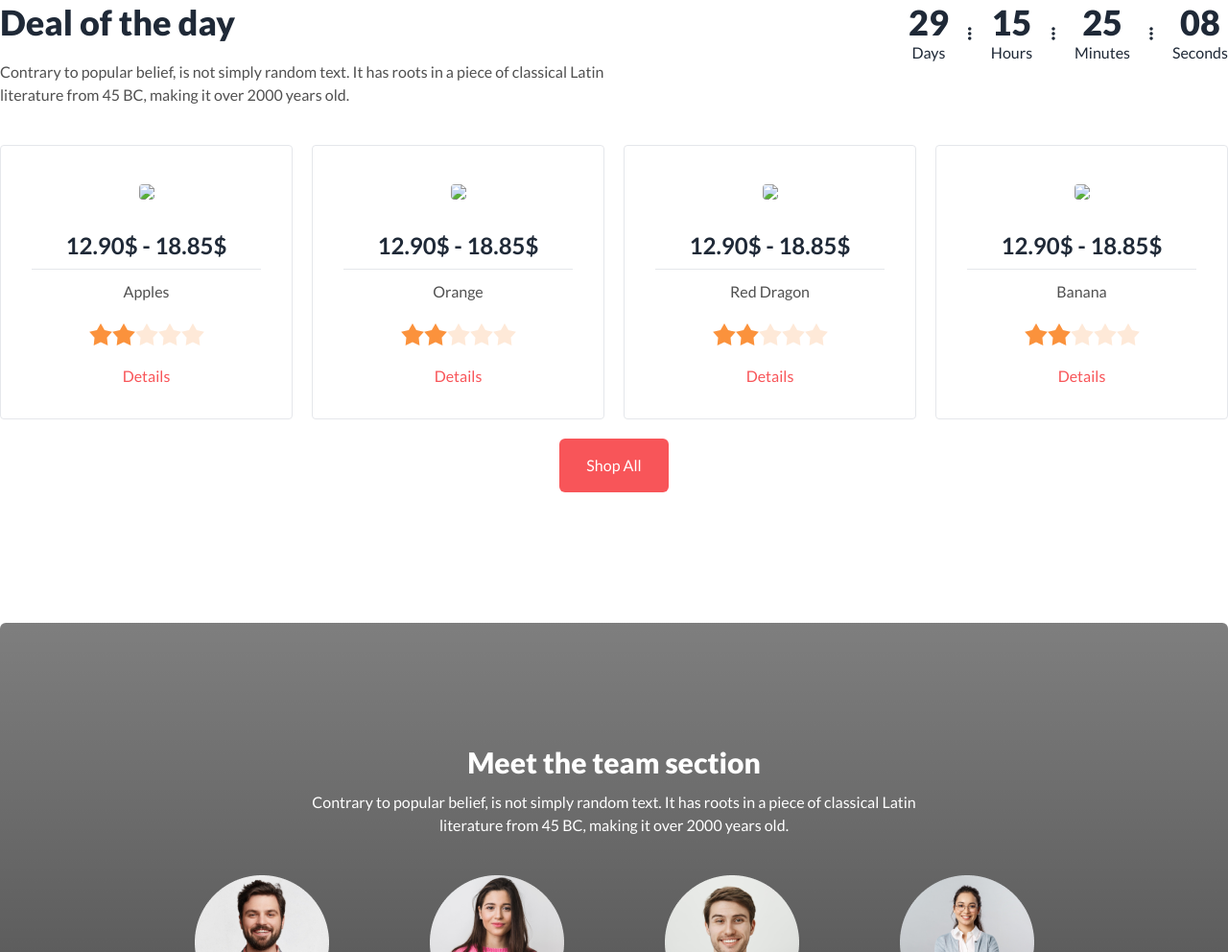
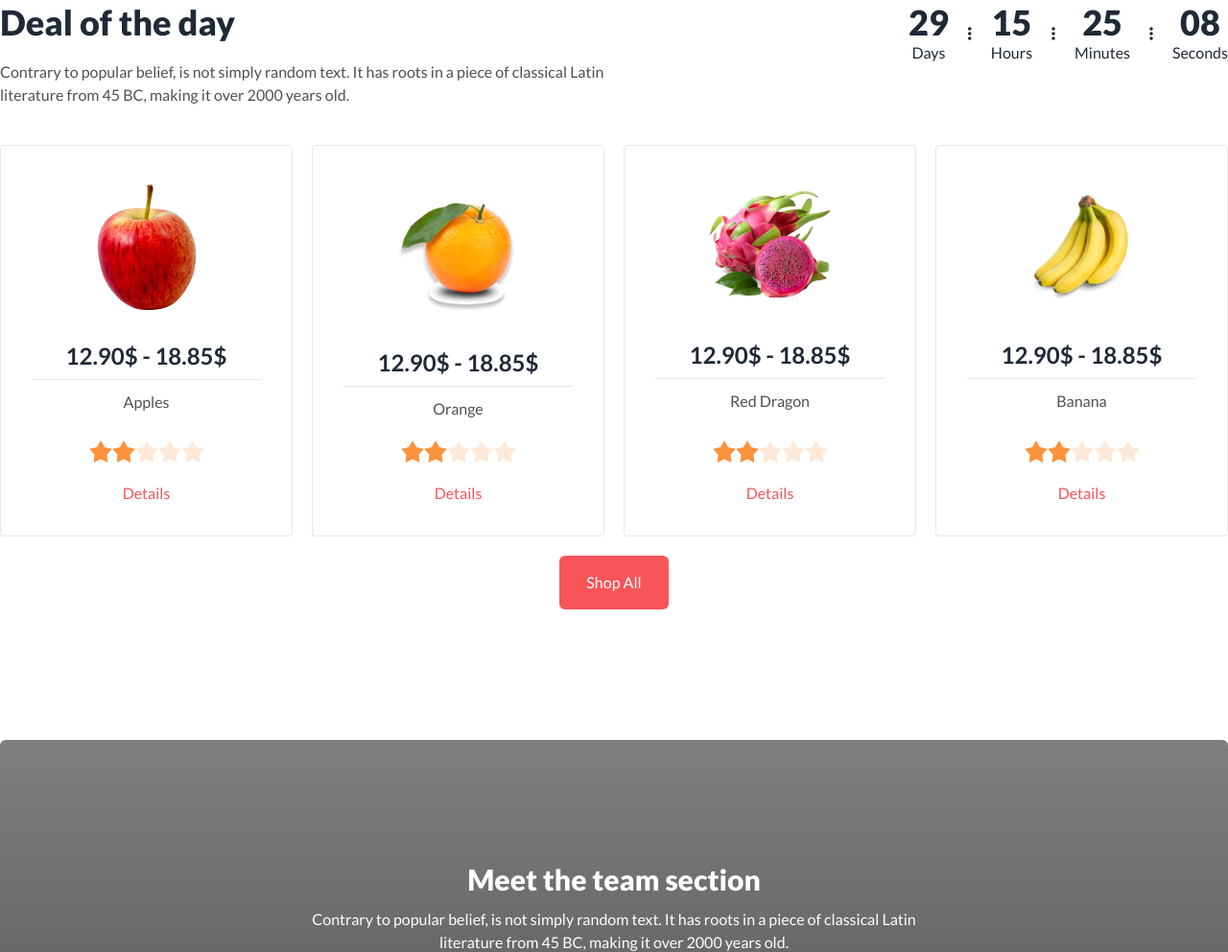
Before and after one commit to salam46khan/fruit-burst, a plain HTML site: page index.html in a window 1280 px wide. Shown: the part 861-1853 px from the top of the page at 96% size. Drawn offline with nearby package versions, Linux system fonts and the light colour scheme; the site is published under a folder, as on GitHub Pages, so addresses that start at the root find nothing.

Commit message:
img pathe ck

```diff
--- a/index.html
+++ b/index.html
@@ -188,7 +188,7 @@
                 <!-- card 1  -->
                 <div class="card border rounded">
                     <figure class="px-10 pt-10">
-                        <img src="/images/fruit6.png" class="rounded" />
+                        <img src="images/fruit6.png" class="rounded" />
                     </figure>
                     <div class="card-body items-center text-center">
                         <h2 class="card-title text-2xl">12.90$ - 18.85$ </h2>
@@ -210,7 +210,7 @@
                             <form method="dialog" class="modal-box">
 
                                 <div class="text-center flex items-center flex-col">
-                                    <img src="/images/fruit6.png" class="rounded" />
+                                    <img src="images/fruit6.png" class="rounded" />
                                     <h2 class="card-title text-3xl">12.90$ - 18.85$ </h2>
                                     <p class="text-secondColor pt-5">Apples</p>
                                     <div class="rating py-3">
@@ -237,7 +237,7 @@
                 <!-- card 2  -->
                 <div class="card border rounded">
                     <figure class="px-10 pt-10">
-                        <img src="/images/fruit7.png" class="rounded" />
+                        <img src="images/fruit7.png" class="rounded" />
                     </figure>
                     <div class="card-body items-center text-center">
                         <h2 class="card-title text-2xl">12.90$ - 18.85$ </h2>
@@ -259,7 +259,7 @@
                             <form method="dialog" class="modal-box">
 
                                 <div class="text-center flex items-center flex-col">
-                                    <img src="/images/fruit7.png" class="rounded" />
+                                    <img src="images/fruit7.png" class="rounded" />
                                     <h2 class="card-title text-3xl">12.90$ - 18.85$ </h2>
                                     <p class="text-secondColor pt-5">Orange</p>
                                     <div class="rating py-3">
@@ -286,7 +286,7 @@
                 <!-- card 3  -->
                 <div class="card border rounded">
                     <figure class="px-10 pt-10">
-                        <img src="/images/fruit8.png" class="rounded" />
+                        <img src="images/fruit8.png" class="rounded" />
                     </figure>
                     <div class="card-body items-center text-center">
                         <h2 class="card-title text-2xl">12.90$ - 18.85$ </h2>
@@ -308,7 +308,7 @@
                             <form method="dialog" class="modal-box">
 
                                 <div class="text-center flex items-center flex-col">
-                                    <img src="/images/fruit8.png" class="rounded" />
+                                    <img src="images/fruit8.png" class="rounded" />
                                     <h2 class="card-title text-3xl">12.90$ - 18.85$ </h2>
                                     <p class="text-secondColor pt-5">Red Dragon</p>
                                     <div class="rating py-3">
@@ -335,7 +335,7 @@
                 <!-- card 4  -->
                 <div class="card border rounded">
                     <figure class="px-10 pt-10">
-                        <img src="/images/fruit9.png" class="rounded" />
+                        <img src="images/fruit9.png" class="rounded" />
                     </figure>
                     <div class="card-body items-center text-center">
                         <h2 class="card-title text-2xl">12.90$ - 18.85$ </h2>
@@ -357,7 +357,7 @@
                             <form method="dialog" class="modal-box">
 
                                 <div class="text-center flex items-center flex-col">
-                                    <img src="/images/fruit9.png" class="rounded" />
+                                    <img src="images/fruit9.png" class="rounded" />
                                     <h2 class="card-title text-3xl">12.90$ - 18.85$ </h2>
                                     <p class="text-secondColor pt-5">Banana</p>
                                     <div class="rating py-3">
```
